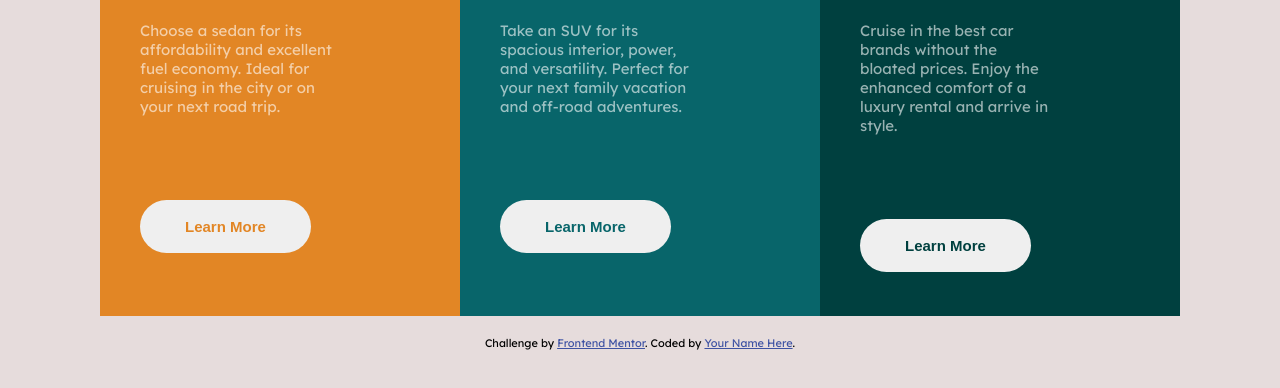
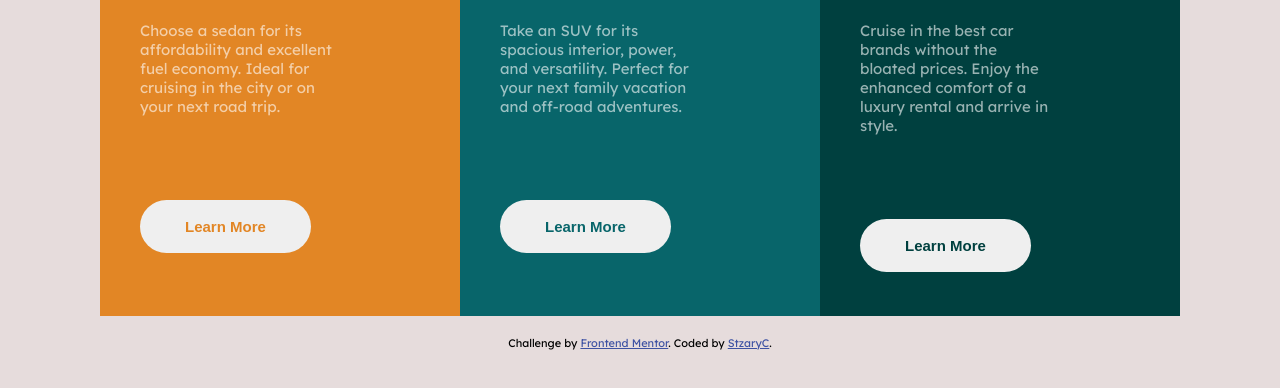
Before and after one commit to StzaryC/cardusuario.github.io, a plain HTML site: page 3-column-preview-card-component-main/index.html in a window 1280 px wide. Shown: the part 174-562 px from the top of the page. Drawn offline with Linux system fonts and the light colour scheme.

Commit message:
Update index.html

```diff
--- a/3-column-preview-card-component-main/index.html
+++ b/3-column-preview-card-component-main/index.html
@@ -60,7 +60,7 @@
 
   <div class="attribution">
     Challenge by <a href="https://www.frontendmentor.io?ref=challenge" target="_blank">Frontend Mentor</a>.
-    Coded by <a href="#">Your Name Here</a>.
+    Coded by <a href="#">StzaryC</a>.
   </div>
 </body>
 </html>
```
